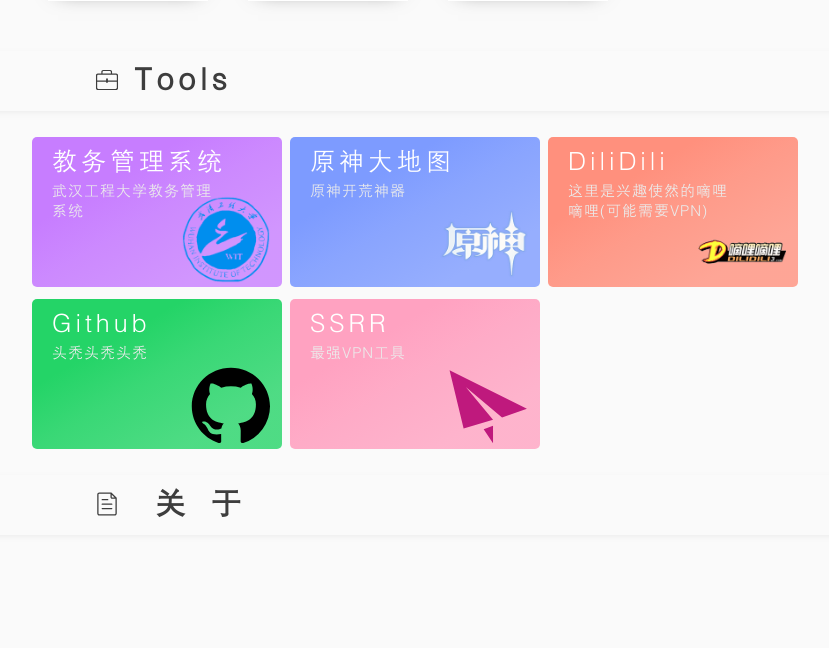
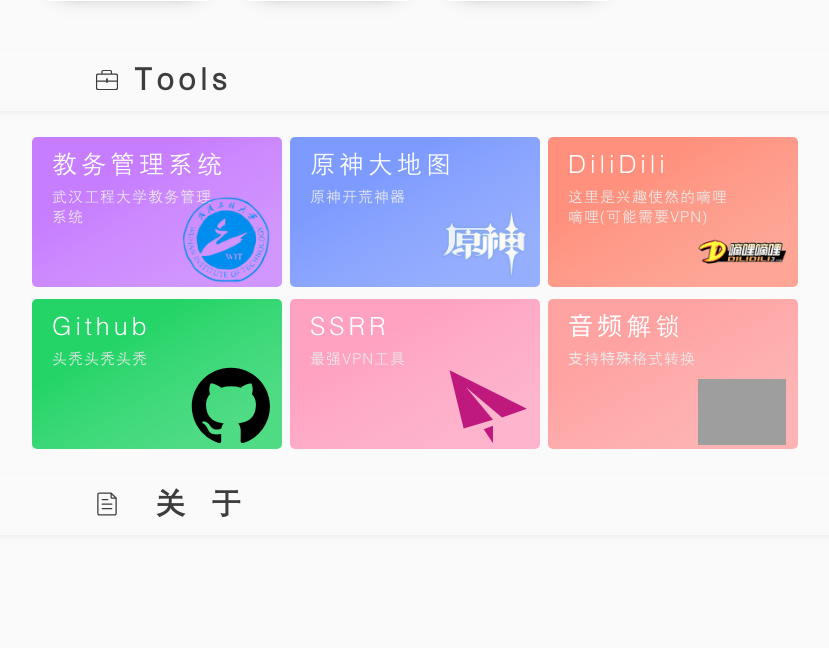
Before and after one commit to yqmaster/index, a PHP site: page / in a window 1280 px wide. Shown: the part 924-1572 px from the top of the page, without its empty margins (164-993 px from the left). Run offline with PHP 8.4, Linux system fonts and the light colour scheme; grey boxes are pictures that could not be loaded.

Commit message:
Add files via upload

```diff
--- a/index.html
+++ b/index.html
@@ -93,7 +93,7 @@
             </a>
         </div>
         <form class="searchboxform" action="https://www.baidu.com/s" autocomplete="off">
-            <input class="searchboxinput" type="text" name="keyword">
+            <input class="searchboxinput" type="text" name="wd">
             <svg class="icon sousuoicon" aria-hidden="true">
                 <use xlink:href="#icon-sousuo"></use>
             </svg>
@@ -151,7 +151,6 @@
             <img class="boxpic" src="图片\2-3-折扣信息.svg" alt="">
         </a>
     </div>
-    </div>
 
     <div class="titlebox">
         <span class="titletext" id="steam">
@@ -192,7 +191,15 @@
             <div class="toolsboxtitle">SSRR</div>
             <div class="toolsboxcontent">最强VPN工具</div>
         </a>
+
+        <a class="toolsboxs " id="toolsbox6" href="https://tool.liumingye.cn/music/unlock-music/">
+            <div class="toolsboxpic"><img class="toolsboximg" src="图片\3-6musicunlock.svg" alt=""></div>
+            <div class="toolsboxtitle">音频解锁</div>
+            <div class="toolsboxcontent">支持特殊格式转换</div>
+        </a>
     </div>
+
+
 
     <div class="titlebox">
         <span class="titletext">
--- a/indexPC.css
+++ b/indexPC.css
@@ -58,7 +58,7 @@ html {
 
 .titletext {
     font-size: 30px;
-    font-weight:600;
+    font-weight: 600;
     color: rgb(61, 61, 61);
     line-height: 60px;
     letter-spacing: 2vw;
@@ -311,7 +311,7 @@ html {
 }
 
 .toolsboxtitle {
-    margin:10px 20px 5px;
+    margin: 13px 20px 8px;
     line-height: 30px;
     color: white;
     font-size: 25px;
@@ -322,7 +322,7 @@ html {
 .toolsboxcontent {
     width: 160px;
     height: 100px;
-    margin:5px 20px;
+    margin: 5px 20px;
     margin-top: 5px;
     line-height: 20px;
     color: rgb(235, 235, 235);
@@ -377,3 +377,10 @@ html {
             rgba(255, 162, 193, 0.9)50%,
             rgb(255, 162, 193)70%);
 }
+
+#toolsbox6 {
+    background-image: linear-gradient(-30deg,
+            rgba(255, 162, 162, 0.8)20%,
+            rgba(255, 162, 162, 0.9)50%,
+            rgb(255, 162, 162)70%);
+}
```
Also changed, not shown: indexM.css (+7 -0 lines).
